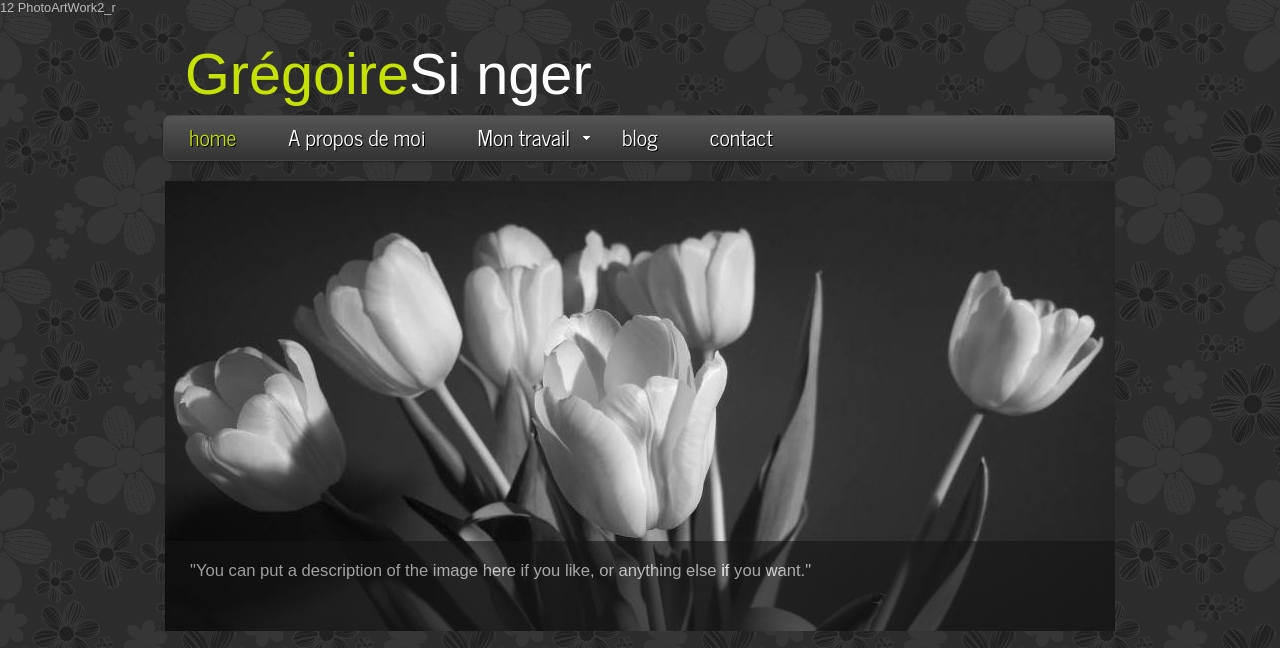
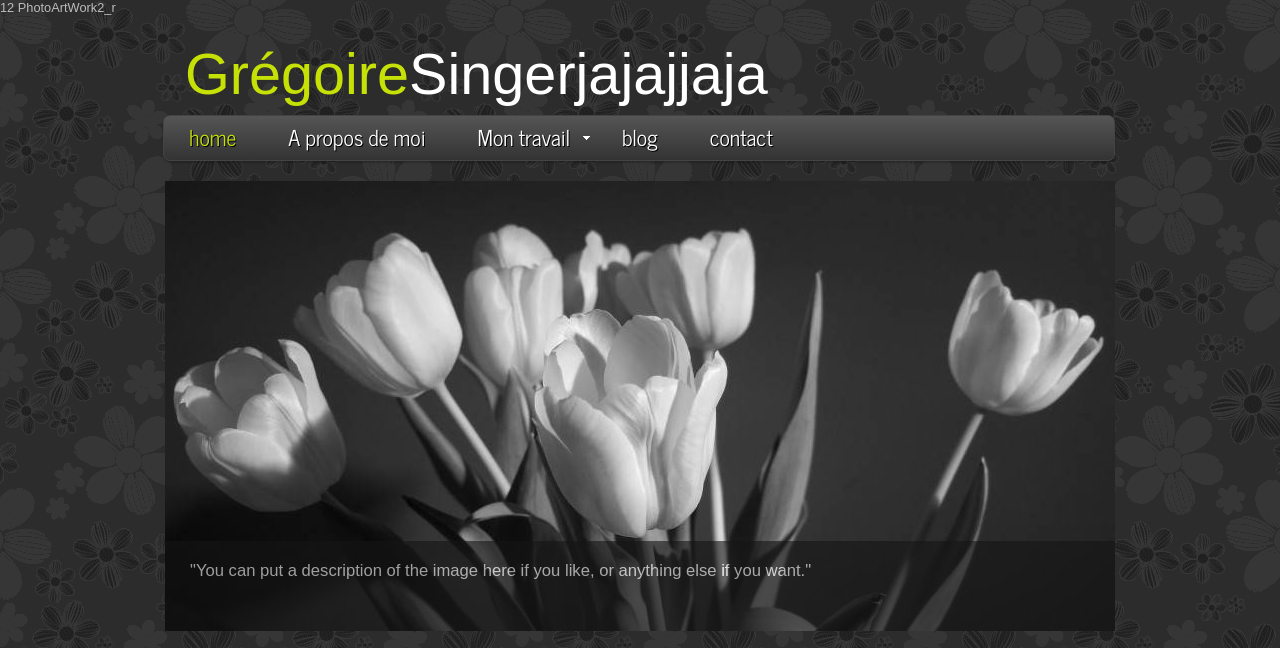
Before and after one commit to GregoireSinger/gregoiresinger.github.io, a plain HTML site: page index.html in a window 1280 px wide. Shown: the top 648 px of the page. Drawn offline with Linux system fonts and the light colour scheme.

Commit message:
work in progress

```diff
--- a/index.html
+++ b/index.html
@@ -18,7 +18,7 @@
 
     <!-- begin header -->
     <header>
-      <div id="logo"><h1><a href="#">Grégoire</a>Si nger</h1></div>
+      <div id="logo"><h1><a href="#">Grégoire</a>Singerjajajjaja</h1></div>
       <nav>
         <ul class="sf-menu" id="nav">
           <li class="selected"><a href="index.html">home</a></li>
```
